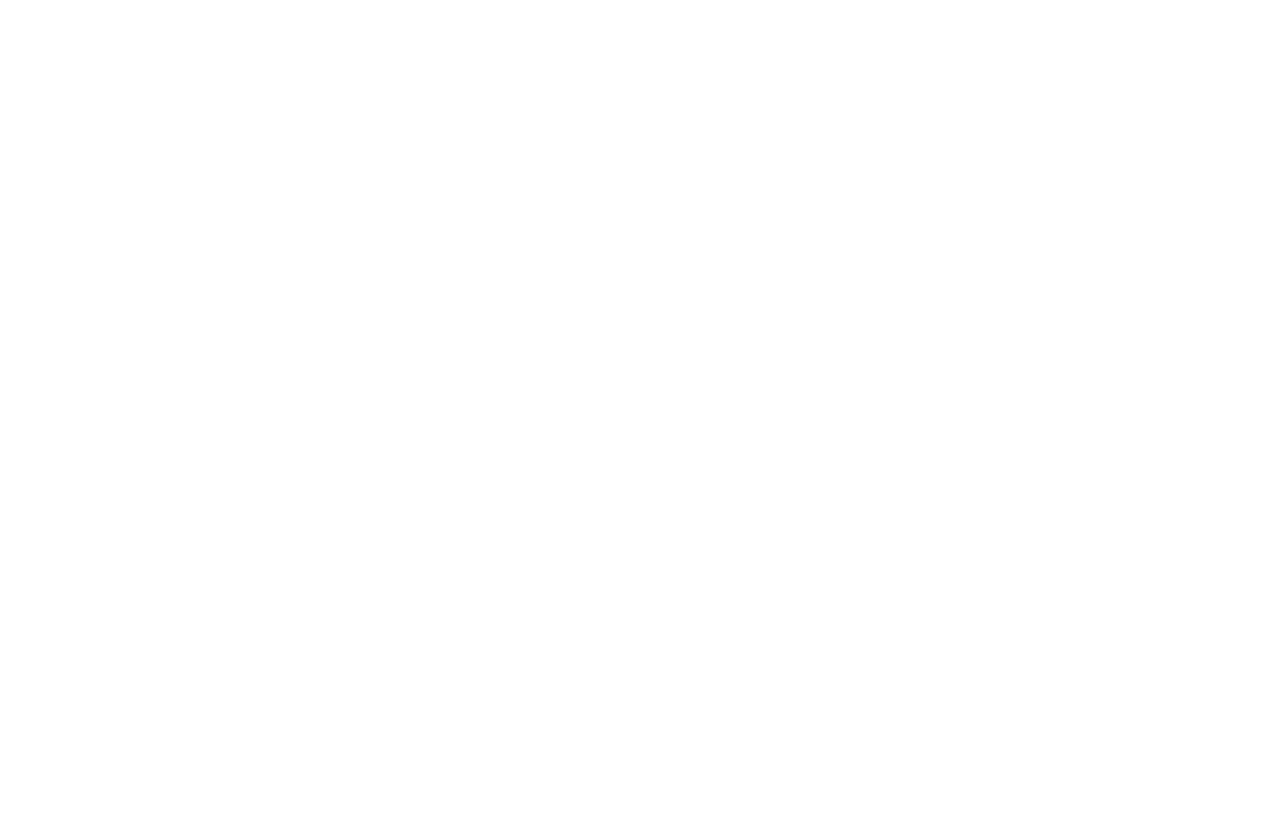
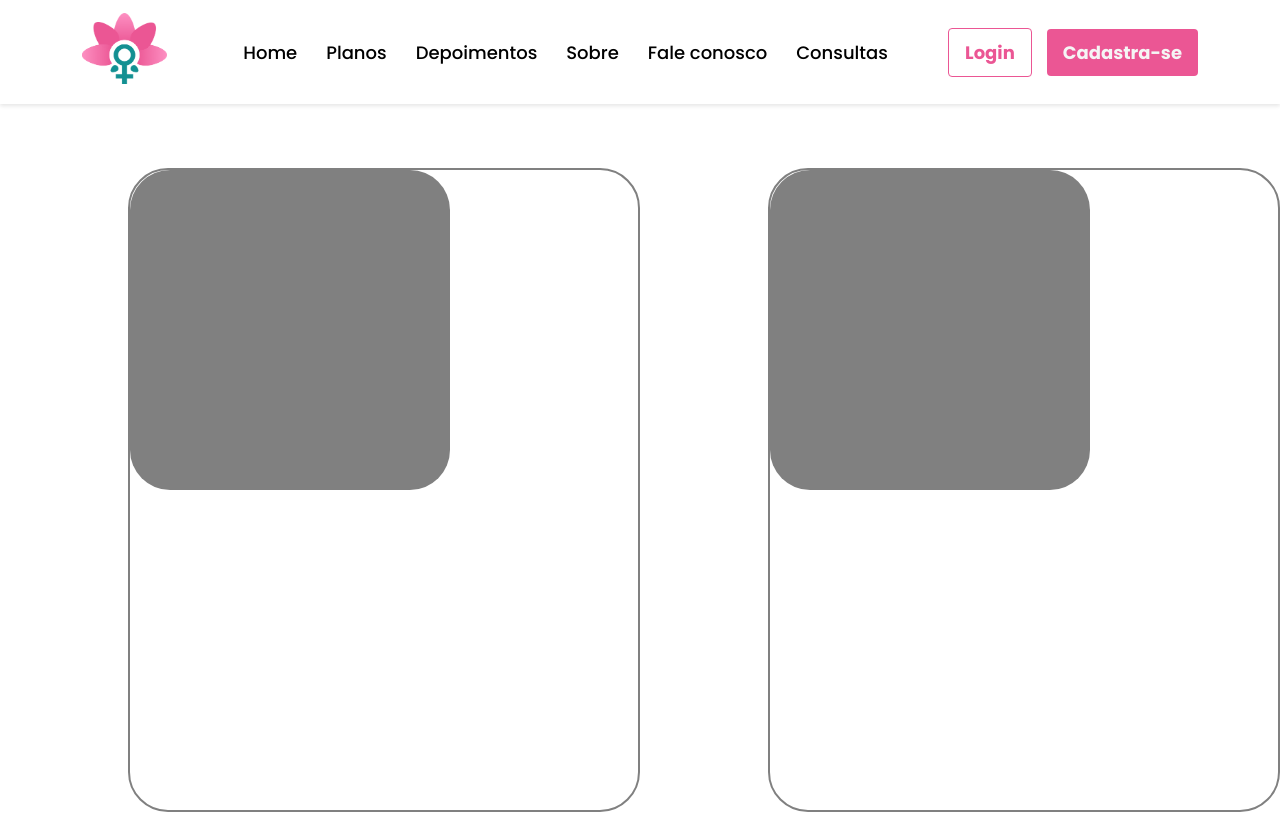
Before and after one commit to Plataforma-FlorEssencia/Plataforma-FlorEssencia, a React (Vite) app: page /ShowCase in a window 1280 px wide. Before the commit this address had no page. Shown: the top 814 px of the page. Built offline with nearby package versions, Linux system fonts and the light colour scheme.

Commit message:
Criacao da página de Consultas e vitrine-andamento

```diff
--- /dev/null
+++ b/src/Pages/ShowCase/ShowCase.css
@@ -0,0 +1,29 @@
+.consulta {
+    display: flex;
+}
+
+
+.vitrine {
+    display: inline-block;
+    margin-top: 5%;
+    margin-left: 10%;
+    width: fit-content;
+    border: 2px solid grey;
+    border-radius: 40px;
+}
+
+.vitrine-separado-esquerda {
+    width: 50%;
+    display: inline-block;
+    background-color: grey;
+    border-radius: 40px;
+    padding: 10rem 10rem;
+    vertical-align: middle;
+}
+
+.vitrine-separado-direita {
+    width: 50%;
+    display: inline-block;
+    padding: 10rem 10rem;
+    vertical-align: middle;
+}
--- /dev/null
+++ b/src/Pages/ShowCase/ShowCase.jsx
@@ -0,0 +1,32 @@
+import Header from "../../components/Header/Header";
+import FooterPreLogin from "../../components/Footer/Footer";
+import "./ShowCase.css";
+
+function ShowCase() {
+    return (
+    <div>
+
+    <div>
+        <Header />
+    </div>
+    <div className="consulta">
+    <div className="vitrine">
+        <div className="vitrine-separado-esquerda"></div>
+        <div className="vitrine-separado-direita"></div>
+
+    </div>
+
+    <div className="vitrine">
+        <div className="vitrine-separado-esquerda"></div>
+        <div className="vitrine-separado-direita"></div>
+    </div>
+    </div>
+    <div>
+        <FooterPreLogin />
+    </div>
+
+    </div>
+    )
+};
+
+export default ShowCase;
--- a/src/components/Header/Header.jsx
+++ b/src/components/Header/Header.jsx
@@ -21,6 +21,7 @@
                         <Nav.Link href=" /#feedback">Depoimentos</Nav.Link>
                         <Nav.Link href="/About">Sobre</Nav.Link>
                         <Nav.Link href="/ContactUs">Fale conosco</Nav.Link>
+                        <Nav.Link href="/ShowCase">Consultas</Nav.Link>
                     </Nav>
                     <Nav className='ms-auto container-buttons-header'>
                         <Link to="/login"><UniversalButton id="button-login"
--- a/src/router.jsx
+++ b/src/router.jsx
@@ -5,6 +5,7 @@
 import About from './Pages/AboutUs/About'
 import ContactUs from './Pages/ContactUs/ContactUs'
 import Atividade from './Pages/Atividades/Atividade'
+import ShowCase from './Pages/ShowCase/ShowCase'
 
 function RouterApp() {
 
@@ -17,6 +18,7 @@
                 <Route path="/About" element={<About />}>About</Route>
                 <Route path="/ContactUs" element={<ContactUs />}>ContactUs</Route>
                 <Route path="/Atividade" element={<Atividade />}>Atividade</Route>
+                <Route path="/ShowCase" element={<ShowCase />}>ShowCase</Route>
             </Routes>
         </Router>
     )
```
